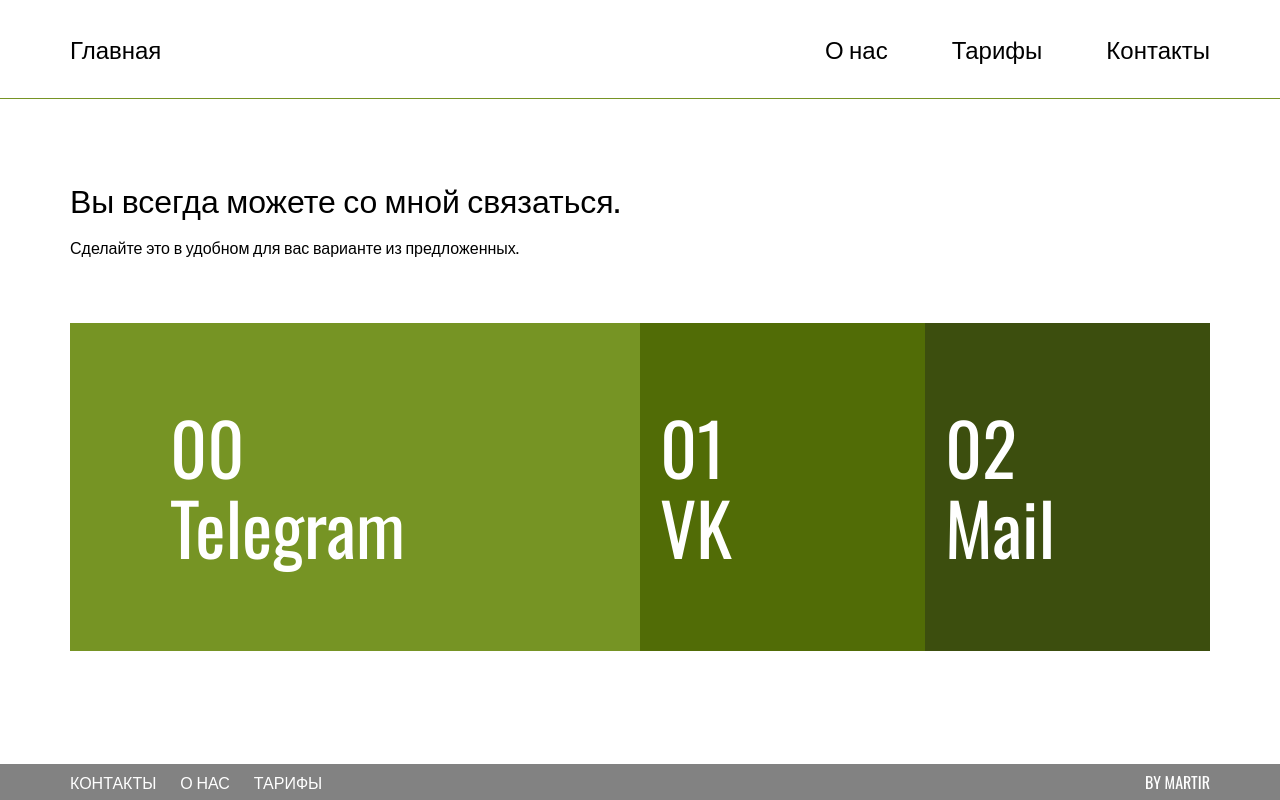
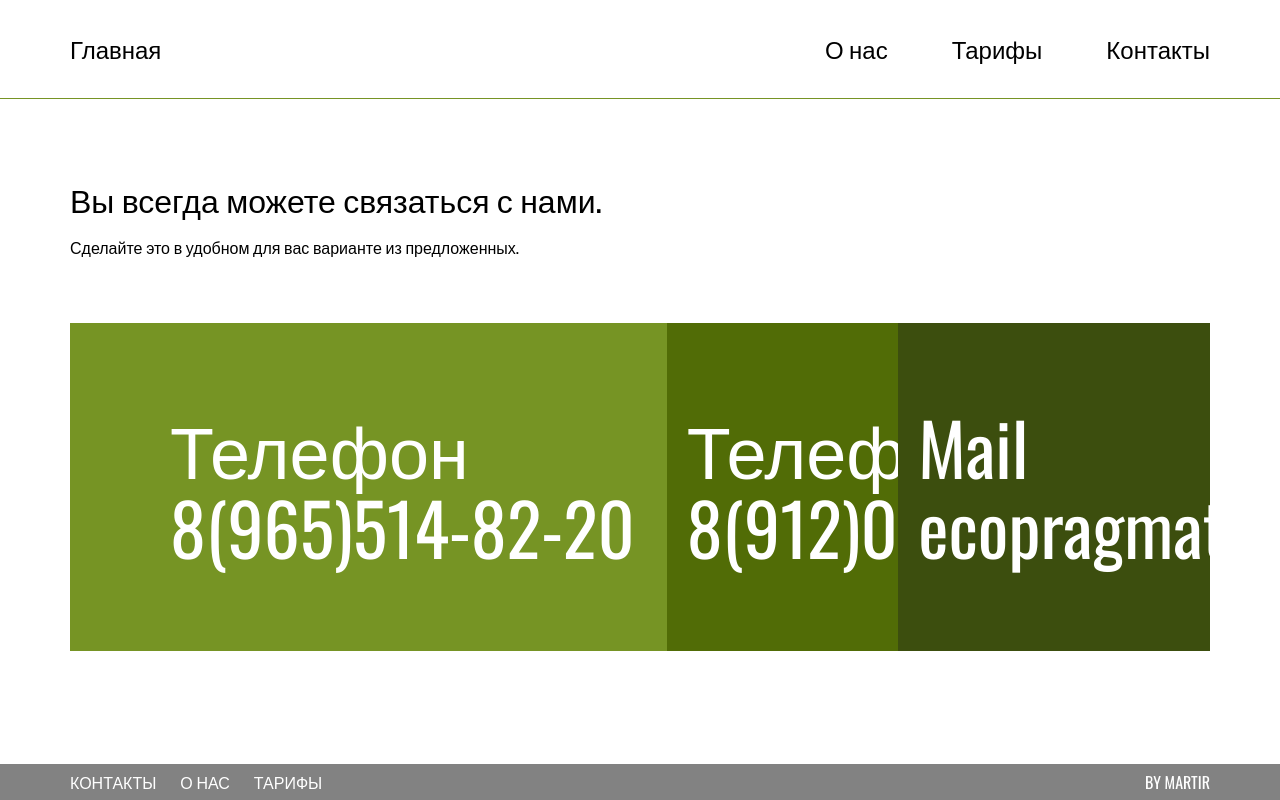
Before and after one commit to mimpushkarev/ECOEXP, a Next.js app: page /contacts in a window 1280 px wide. Built offline with nearby package versions, Linux system fonts and the light colour scheme.

Commit message:
feat: BIKDARTEM-34. [FRONT] Сдача проекта Экоэкспертиза (#15)

```diff
--- a/assets/styles/globalLayout.scss
+++ b/assets/styles/globalLayout.scss
@@ -125,6 +125,11 @@
   border-spacing: 0;
 }
 
+html {
+  scroll-behavior: smooth;
+  scroll-padding: 100px;
+}
+
 body {
   font-family: "Oswald", sans-serif;
   display: flex;
--- a/components/ContactsCard/ContactsCard.module.scss
+++ b/components/ContactsCard/ContactsCard.module.scss
@@ -4,11 +4,14 @@
   display: flex;
   height: 20.5rem;
   color: $color-white;
+  white-space: nowrap;
 
   &:not(:hover) .contactItem_active {
-    min-width: 50%;
+    flex: none;
+
     & > * {
       padding-left: 6.25rem;
+      padding-right: 2rem;
     }
   }
 }
@@ -21,10 +24,8 @@
   overflow: hidden;
   display: flex;
   align-items: center;
-  min-width: 20%;
-  flex: 1;
+  min-width: 15%;
   transition: 0.4s;
-  cursor: pointer;
   text-decoration: none;
   color: $color-white;
 
@@ -44,10 +45,11 @@
   }
 
   &:hover {
-    min-width: 50%;
+    flex: none;
 
     & > * {
       padding-left: 6.25rem;
+      padding-right: 2rem;
     }
   }
 }
--- a/components/ContactsCard/ContactsCard.tsx
+++ b/components/ContactsCard/ContactsCard.tsx
@@ -7,20 +7,20 @@
   return (
     <div className={styles.contactgroup}>
       {contacts.map((contact, index) => {
+        const classes = [styles.contactItem];
+        if (index === 0) {
+          classes.push(styles.contactItem_active);
+        }
+
         if (contact.isCopy) {
           return (
-            <div className={styles.contactItem} key={contact.value}>
+            <div className={classes.join(" ")} key={contact.value}>
               <div className="XLH1">
-                <p>0{index}</p>
                 <p>{contact.title}</p>
+                <p>{contact.value}</p>
               </div>
             </div>
           );
-        }
-
-        const classes = [styles.contactItem];
-        if (index === 0) {
-          classes.push(styles.contactItem_active);
         }
 
         return (
@@ -32,8 +32,8 @@
             rel="noreferrer"
           >
             <div className="XLH1">
-              <p>0{index}</p>
               <p>{contact.title}</p>
+              <p>{contact.value}</p>
             </div>
           </a>
         );
--- a/components/sections/AboutUsSection/AboutUsSection.tsx
+++ b/components/sections/AboutUsSection/AboutUsSection.tsx
@@ -23,7 +23,7 @@
       ],
       description: `Выезжаем на площадку предприятия, определяем источники
       воздействия на окружающую среду, разрабатываем документацию,
-      сопровождаем согласование в госорганахы`,
+      сопровождаем согласование в госорганы`,
       solution: `Клиент получает экологическую документацию, соответствующую
       текущим требованиям законодательства`,
     },
@@ -66,7 +66,7 @@
         <div className={styles.box}>
           <div>
             <p className={["LH1", styles.heading].join(" ")}>
-              Какие проблемы мы решаем?
+              Какие задачи мы решаем?
             </p>
           </div>
           <div className="XSH3">
--- a/components/sections/ContactSection/ContactSection.tsx
+++ b/components/sections/ContactSection/ContactSection.tsx
@@ -5,22 +5,24 @@
 import styles from "./ContactSection.module.scss";
 
 const CONTACT_TEXTS = {
-  title: "Вы всегда можете со мной связаться.",
+  title: "Вы всегда можете связаться с нами.",
   description: "Сделайте это в удобном для вас варианте из предложенных.",
 };
 
 const CONTACTS = [
   {
-    title: "Telegram",
-    value: "/",
+    title: "Телефон",
+    value: "8(965)514-82-20",
+    isCopy: true,
   },
   {
-    title: "VK",
-    value: "https://vk.com/id104895605",
+    title: "Телефон",
+    value: "8(912)035-72-23",
+    isCopy: true,
   },
   {
     title: "Mail",
-    value: "test@test.ru",
+    value: "ecopragmat@yandex.ru",
     isCopy: true,
   },
 ];
--- a/components/sections/TariffsSection/TariffsSection.tsx
+++ b/components/sections/TariffsSection/TariffsSection.tsx
@@ -107,7 +107,7 @@
               <tr>
                 <td>
                   Паспорт канцерогенно опасного производства (по требованию
-                  территориальных органов Росприроднадзора)
+                  территориальных органов Роспотребнадзор)
                 </td>
                 <td>От 19990 ₽</td>
               </tr>
@@ -178,6 +178,8 @@
               </tr>
               <tr>
                 <td>Программа мониторинга объекта размещения отходов</td>
+                <td>1 объект</td>
+                <td>От 50000 рублей</td>
               </tr>
               <tr>
                 <td>Лицензия на обращение с отходами I-IV классов опасности</td>
```
Also changed, not shown: components/sections/MainSection/MainSection.tsx (+2 -6 lines), 1 other file (tests, documents, lock files or other folders).
